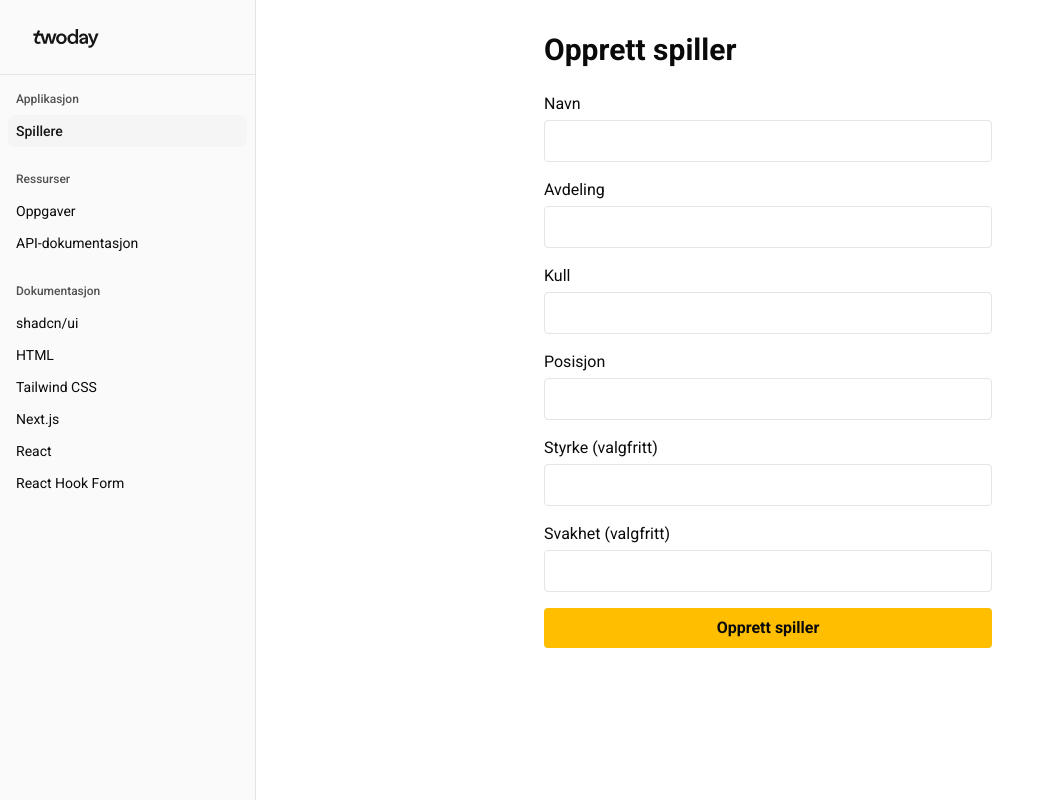
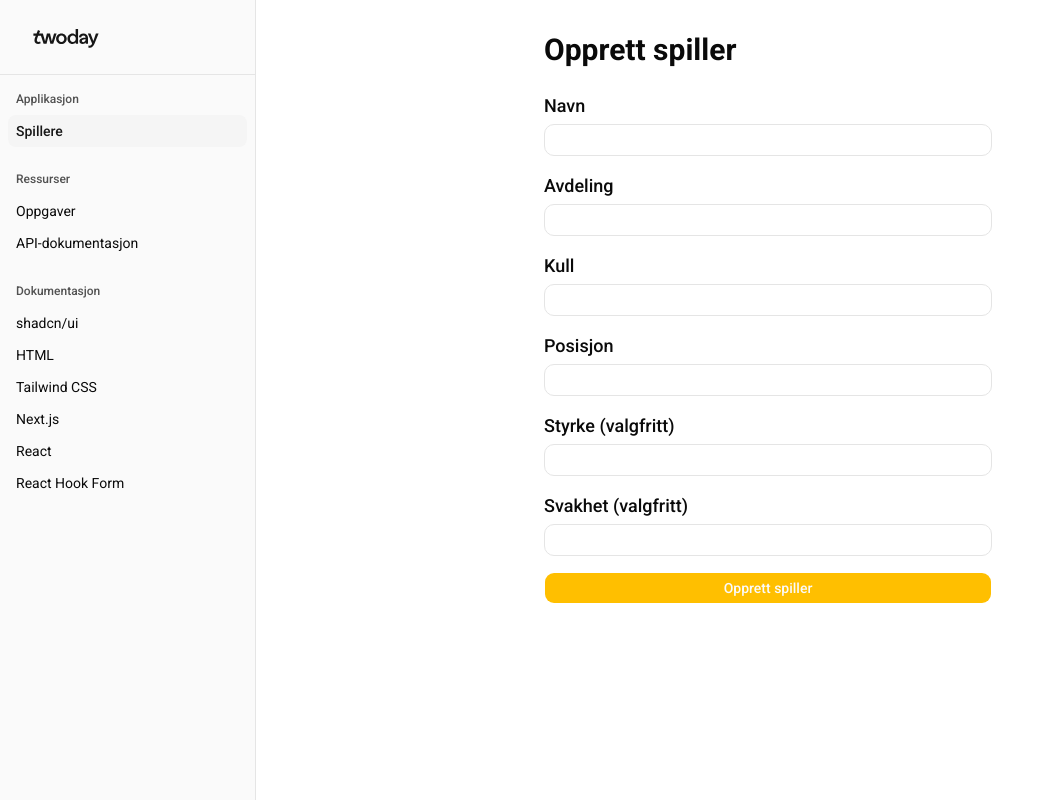
Before and after one commit to Petrokolus/frontend-kurs, a Next.js app: page /spillere/opprett in a window 1280 px wide. Shown: the whole page, without its empty margins (0-1039 px from the left). Built offline with nearby package versions, Linux system fonts and the light colour scheme.

Commit message:
feature: 5d og 5e

```diff
--- a/src/components/spillere/opprett-spiller-skjema.tsx
+++ b/src/components/spillere/opprett-spiller-skjema.tsx
@@ -1,9 +1,11 @@
 "use client";
 
-import { useState } from "react";
+import { useForm } from "react-hook-form";
 import { useRouter } from "next/navigation";
-import { Spiller } from "@/lib/types";
-import { useForm } from "react-hook-form";
+import { Button } from "@/components/ui/button";
+import { Input } from "@/components/ui/input";
+import { Label } from "@/components/ui/label";
+import { FieldError } from "@/components/ui/field";
 
 type SkjemaData = {
   navn: string;
@@ -16,19 +18,9 @@ type SkjemaData = {
 
 export default function OpprettSpillerSkjema() {
   const router = useRouter();
-
   const form = useForm<SkjemaData>();
 
-  const [skjema, setSkjema] = useState<SkjemaData>({
-    navn: "",
-    avdeling: "",
-    kull: "",
-    posisjon: "",
-    styrke: "",
-    svakhet: "",
-  });
-
-  async function handleSubmit(data: SkjemaData) {
+  async function opprettSpiller(data: SkjemaData) {
     const response = await fetch("http://localhost:3000/api/spillere", {
       method: "POST",
       headers: { "Content-Type": "application/json" },
@@ -36,89 +28,77 @@ export default function OpprettSpillerSkjema() {
     });
 
     if (response.ok) {
-      const spiller: Spiller = await response.json();
+      const spiller = await response.json();
       router.push(`/spillere/${spiller.id}`);
     }
   }
 
   return (
     <form
-      onSubmit={(e) => {
-        e.preventDefault();
-        handleSubmit(skjema);
-      }}
+      onSubmit={form.handleSubmit(opprettSpiller)}
       className="flex flex-col gap-4"
     >
       <div className="flex flex-col gap-1">
-        <label htmlFor="navn">Navn</label>
-        <input
+        <Label htmlFor="navn" className="text-lg">
+          Navn
+        </Label>
+        <Input
           id="navn"
-          type="text"
-          className="rounded border px-3 py-2"
           {...form.register("navn", { required: "Navn er påkrevd" })}
         />
-      </div>
-      <div className="flex flex-col gap-1">
-        <label htmlFor="avdeling">Avdeling</label>
-        <input
-          id="avdeling"
-          type="text"
-          value={skjema.avdeling}
-          onChange={(e) => setSkjema({ ...skjema, avdeling: e.target.value })}
-          className="rounded border px-3 py-2"
-          required
-        />
-      </div>
-      <div className="flex flex-col gap-1">
-        <label htmlFor="kull">Kull</label>
-        <input
-          id="kull"
-          type="text"
-          value={skjema.kull}
-          onChange={(e) => setSkjema({ ...skjema, kull: e.target.value })}
-          className="rounded border px-3 py-2"
-          required
-        />
-      </div>
-      <div className="flex flex-col gap-1">
-        <label htmlFor="posisjon">Posisjon</label>
-        <input
-          id="posisjon"
-          type="text"
-          value={skjema.posisjon}
-          onChange={(e) => setSkjema({ ...skjema, posisjon: e.target.value })}
-          className="rounded border px-3 py-2"
-          required
-        />
-      </div>
-      <div className="flex flex-col gap-1">
-        <label htmlFor="styrke">Styrke (valgfritt)</label>
-        <input
-          id="styrke"
-          type="text"
-          value={skjema.styrke}
-          onChange={(e) => setSkjema({ ...skjema, styrke: e.target.value })}
-          className="rounded border px-3 py-2"
-        />
+        <FieldError errors={[form.formState.errors.navn]} />
       </div>
 
       <div className="flex flex-col gap-1">
-        <label htmlFor="svakhet">Svakhet (valgfritt)</label>
-        <input
-          id="svakhet"
-          type="text"
-          value={skjema.svakhet}
-          onChange={(e) => setSkjema({ ...skjema, svakhet: e.target.value })}
-          className="rounded border px-3 py-2"
+        <Label htmlFor="avdeling" className="text-lg">
+          Avdeling
+        </Label>
+        <Input
+          id="avdeling"
+          {...form.register("avdeling", { required: "Avdeling er påkrevd" })}
         />
+        <FieldError errors={[form.formState.errors.avdeling]} />
       </div>
 
-      <button
-        type="submit"
-        className="bg-twoday-amber cursor-pointer rounded px-4 py-2 font-semibold"
-      >
+      <div className="flex flex-col gap-1">
+        <Label htmlFor="kull" className="text-lg">
+          Kull
+        </Label>
+        <Input
+          id="kull"
+          {...form.register("kull", { required: "Kull er påkrevd" })}
+        />
+        <FieldError errors={[form.formState.errors.kull]} />
+      </div>
+
+      <div className="flex flex-col gap-1">
+        <Label htmlFor="posisjon" className="text-lg">
+          Posisjon
+        </Label>
+        <Input
+          id="posisjon"
+          {...form.register("posisjon", { required: "Posisjon er påkrevd" })}
+        />
+        <FieldError errors={[form.formState.errors.posisjon]} />
+      </div>
+
+      <div className="flex flex-col gap-1">
+        <Label htmlFor="styrke" className="text-lg">
+          Styrke (valgfritt)
+        </Label>
+        <Input id="styrke" {...form.register("styrke")} />
+      </div>
+
+      <div className="flex flex-col gap-1">
+        <Label htmlFor="svakhet" className="text-lg">
+          Svakhet (valgfritt)
+        </Label>
+        <Input id="svakhet" {...form.register("svakhet")} />
+      </div>
+
+      <Button type="submit" className="bg-twoday-amber">
         Opprett spiller
-      </button>
+      </Button>
     </form>
   );
 }
```
